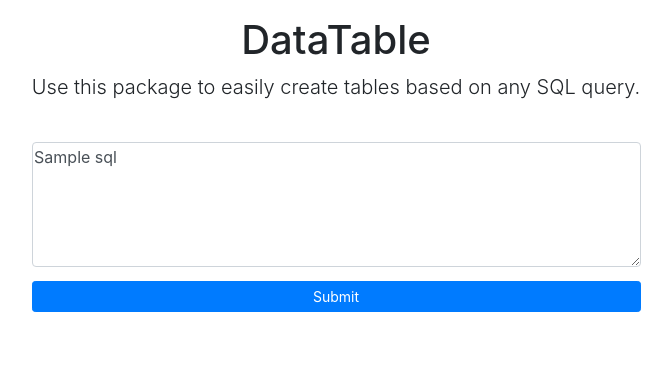
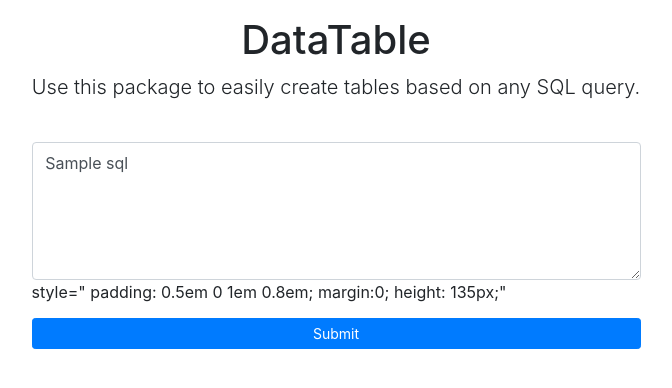
Before and after one commit to graydenshand/dataTable, a Flask app: template templates/base.html in a window 1280 px wide. Shown: the top 388 px of the page, without its empty margins (304-976 px from the left). Run offline with Flask 2, Linux system fonts and the light colour scheme; the template is opened without the code that fills it: most values are stand-ins (such as "Sample title", 1, 10 or a date in 2020); some libraries are stand-ins or nearby versions.

Commit message:
quick fix for word wrap
I'm not sure how you can have both word wrap and horizontal scrolling. For now, I'm prioritizing word wrap for ease of use. I also included a bit of margin and padding tweaking.

```diff
--- a/templates/base.html
+++ b/templates/base.html
@@ -21,7 +21,10 @@
 			</div>
 			<form method="GET" action="">
 				<div class="form-group">
-					<textarea rows=5 class="form-control" name="sql" style='white-space:pre; word-wrap:normal; padding:0.1em;'>{{sql}}</textarea>
+					<textarea rows=5 class="form-control" name="sql" style='padding:0.5em 0 0.5em 0.8em; margin:0;'>{{sql}}</textarea>
+
+					style=" padding: 0.5em 0 1em 0.8em; margin:0; height: 135px;"
+
 					<button type="submit" class="btn btn-primary btn-sm col-12" style="margin-top: 1em;">Submit</button>
 				</div>
 
```
